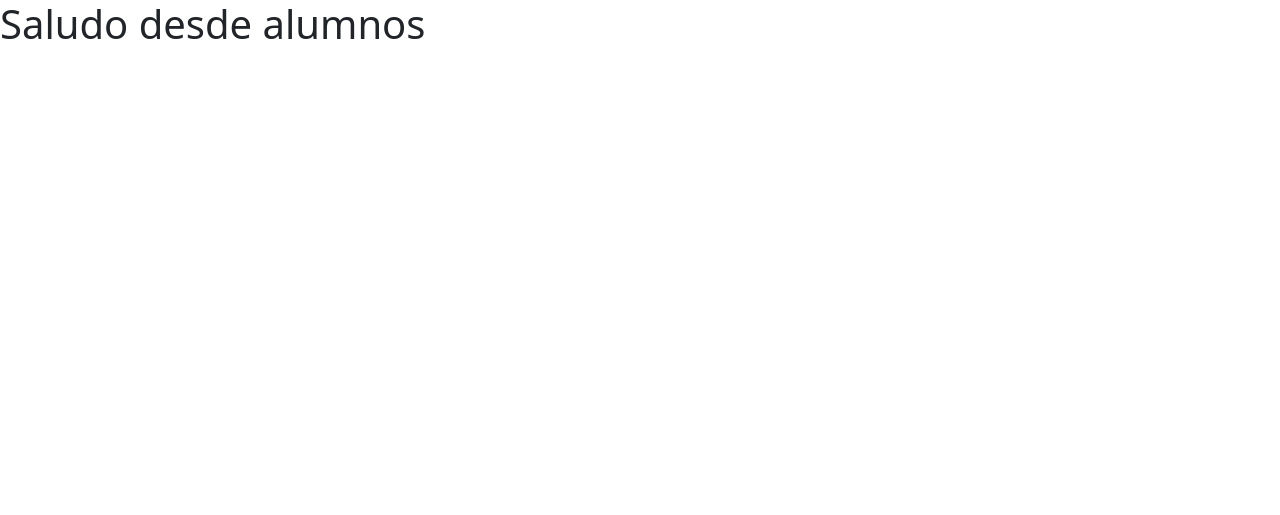
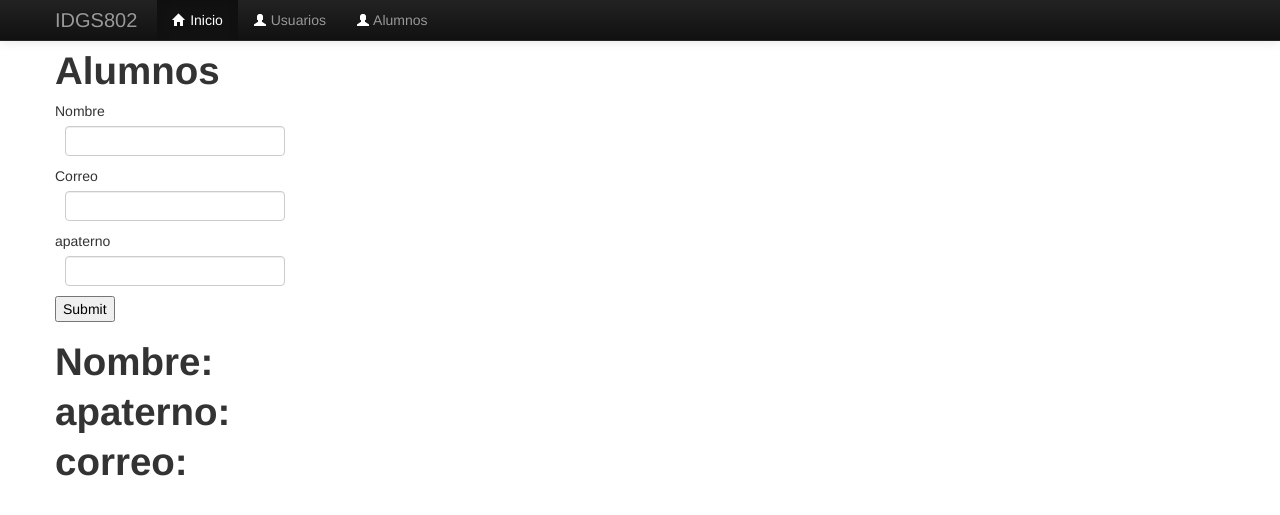
Before and after one commit to IDGS-802-19002628/IntroFlaskIDGS802, a Flask app: page /alumnos in a window 1280 px wide. Shown: the top 515 px of the page. Run offline with Flask 3, Linux system fonts and the light colour scheme.

Commit message:
PHR 29?Enero/2024 Uso de macro

```diff
--- a/forms.py
+++ b/forms.py
@@ -2,7 +2,7 @@
 from wtforms import StringField, TextAreaField, SelectField, RadioField, EmailField
 
 class UserForm(Form):
-    nombre = SelectField("Nombre")
+    nombre = StringField("Nombre")
     email = EmailField("Correo")
     apaterno = StringField("apaterno")
     materias = SelectField(choices=[("Espanol", "Esp",), ("Mat", "matematicas"), ('Ingles', 'ING')])
--- a/main.py
+++ b/main.py
@@ -1,5 +1,5 @@
-from flask import Flask,request,render_template
-
+from flask import Flask, request, render_template
+import forms
 app = Flask(__name__)
 
 
@@ -7,13 +7,28 @@
 def index():
     return render_template("index.html")
 
-@app.route("/alumnos")
+
+@app.route("/alumnos", methods=("GET", "POST"))
 def alumnos():
-    return render_template("alumnos.html")
+    nom = ''
+    apaterno = ''
+    correo = ''
+    alum_forms = forms.UserForm(request.form)
+    if request.method == 'POST':
+        nom = alum_forms.nombre.data
+        apaterno = alum_forms.apaterno.data
+        correo = alum_forms.email.data
+
+        print("Nombre: {}".format(nom))
+        print("apaterno: {}".format(apaterno))
+        print("correo: {}".format(correo))
+    return render_template("alumnos.html", form=alum_forms, nom=nom, apa=apaterno, c=correo)
+
 
 @app.route("/maestros")
 def maestros():
     return render_template("maestros.html")
+
 
 @app.route("/hola")
 def func():
@@ -45,7 +60,7 @@
     return "la suma es: {} + {} = {}".format(num1, num2, num1+num2)
 
 
-@app.route("/multiplicar",methods=("GET","POST"))
+@app.route("/multiplicar", methods=("GET", "POST"))
 def mult():
     if request.method == "POST":
         num1 = request.form.get("n1")
@@ -61,17 +76,20 @@
         <input type="submit">
         </form>
         '''
+
+
 @app.route("/formulario1")
 def calculo():
     return render_template("formulario1.html")
 
 
-@app.route("/resultado",methods=("GET","POST"))
+@app.route("/resultado", methods=("GET", "POST"))
 def multe():
     if request.method == "POST":
         num1 = request.form.get("n1")
         num2 = request.form.get("n2")
         return "<h1> El resultado es: {}</h1>".format(str(int(num1)*int(num2)))
 
+
 if __name__ == "__main__":
     app.run(debug=True)
--- /dev/null
+++ b/templates/_macros.html
@@ -0,0 +1,8 @@
+{%macro datos(name, placeholder, type="text")%}
+<p><input name="{{name}}"  placeholder="{{placeholder}}" type="type"></p>
+{%endmacro%}
+
+{%macro input_forms(field)%}
+<td>{{field.label}}</td>
+<dd>{{field(**kwargs)|safe}}</dd>
+{%endmacro%}
--- a/templates/alumnos.html
+++ b/templates/alumnos.html
@@ -1,12 +1,17 @@
-<!DOCTYPE html>
-<html lang="en">
-<head>
-    <meta charset="UTF-8">
-    <meta name="viewport" content="width=device-width, initial-scale=1.0">
-    <link href="https://cdn.jsdelivr.net/npm/bootstrap@5.3.2/dist/css/bootstrap.min.css" rel="stylesheet" integrity="sha384-T3c6CoIi6uLrA9TneNEoa7RxnatzjcDSCmG1MXxSR1GAsXEV/Dwwykc2MPK8M2HN" crossorigin="anonymous">
-    <title>Document</title>
-</head>
-<body>
-    <h1>Saludo desde alumnos</h1>
-</body>
-</html>
+{% extends 'layout2.html' %}
+
+
+{% block content %}
+{%import "_macros.html" as macros%}
+
+<h1>Alumnos</h1>
+<form action="" method="POST">
+    {{macros.input_forms(form.nombre)}}
+    {{macros.input_forms(form.email)}}
+    {{macros.input_forms(form.apaterno)}}
+    <input type="submit" name="btn1" >
+</form>
+    <h1>Nombre: {{nom}}</h1>
+    <h1>apaterno: {{apa}}</h1>
+    <h1>correo: {{c}}</h1>
+    {% endblock %}
--- a/templates/layout2.html
+++ b/templates/layout2.html
@@ -25,7 +25,7 @@
 
                 <ul class="nav">
                     <li class="active">
-                        <a class="" href="">
+                        <a class="" href="/">
                             <i class="icon-home icon-white">
 
                             </i>
@@ -41,7 +41,7 @@
                         </a>
                     </li>
                     <li class="">
-                        <a class="" href="">
+                        <a class="" href="/alumnos">
                             <i class="icon-user icon-white">
 
                             </i>
```
Also changed, not shown: 1 other file.
